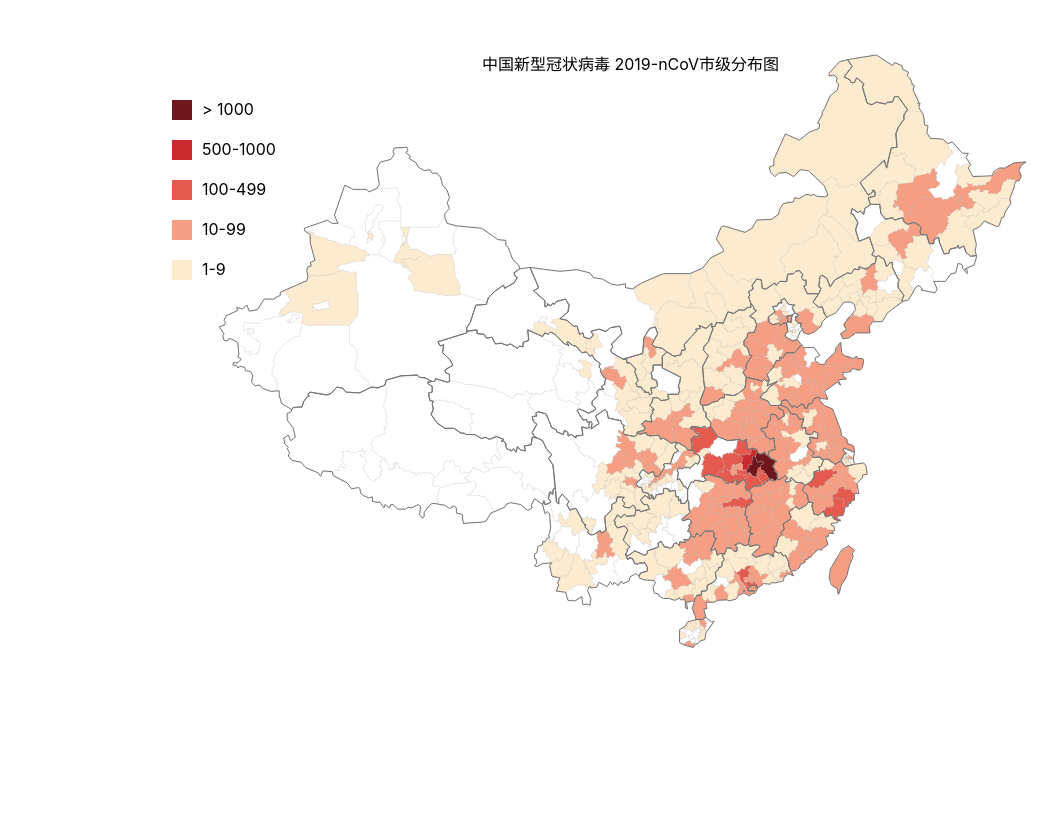
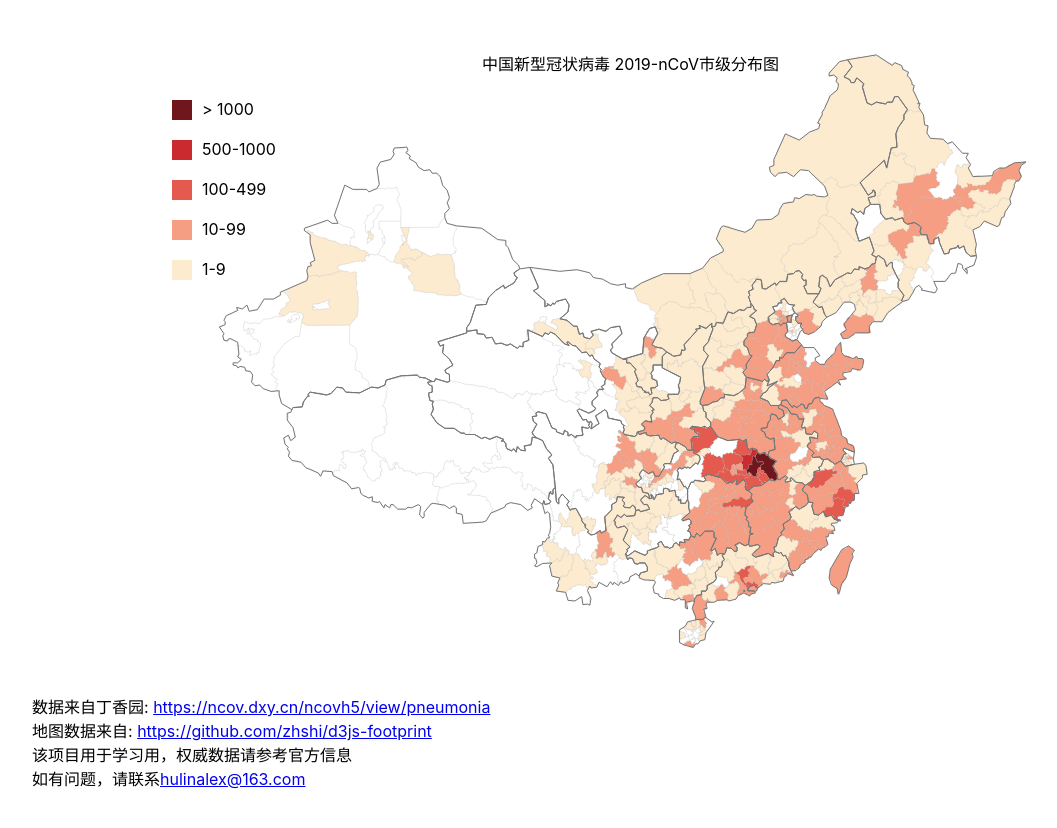
Before and after one commit to flyingalex/2019-nCoV, a React (Create React App) app: page / in a window 1280 px wide. Shown: the whole page, without its empty margins (8-1065 px from the left). Before the commit the page ends 800 px from the top, so only its background shows below. Built offline with nearby package versions, Linux system fonts and the light colour scheme.

Commit message:
add note

```diff
--- a/src/App.css
+++ b/src/App.css
@@ -33,3 +33,7 @@
 .q3 { fill: #e55a4e; }
 .q4 { fill: #cb2a2f; }
 .q5 { fill: #70161d; }
+
+.note {
+  padding: 40px;
+}
--- a/src/App.js
+++ b/src/App.js
@@ -190,6 +190,16 @@ function App() {
       <div className="svg-wrapper">
         <svg width={width} height={height}></svg>
       </div>
+
+      <div className="note">
+        数据来自丁香园: <a rel="noopener noreferrer" target="_blank" href="https://ncov.dxy.cn/ncovh5/view/pneumonia">https://ncov.dxy.cn/ncovh5/view/pneumonia</a>
+        <br/>
+        地图数据来自: <a rel="noopener noreferrer" target="_blank" href="https://github.com/zhshi/d3js-footprint">https://github.com/zhshi/d3js-footprint</a>
+        <br/>
+        该项目用于学习用，权威数据请参考官方信息
+        <br/>
+        如有问题，请联系<a href="mailto:hulinalex@163.com">hulinalex@163.com</a>
+      </div>
     </div>
   );
 }
```
